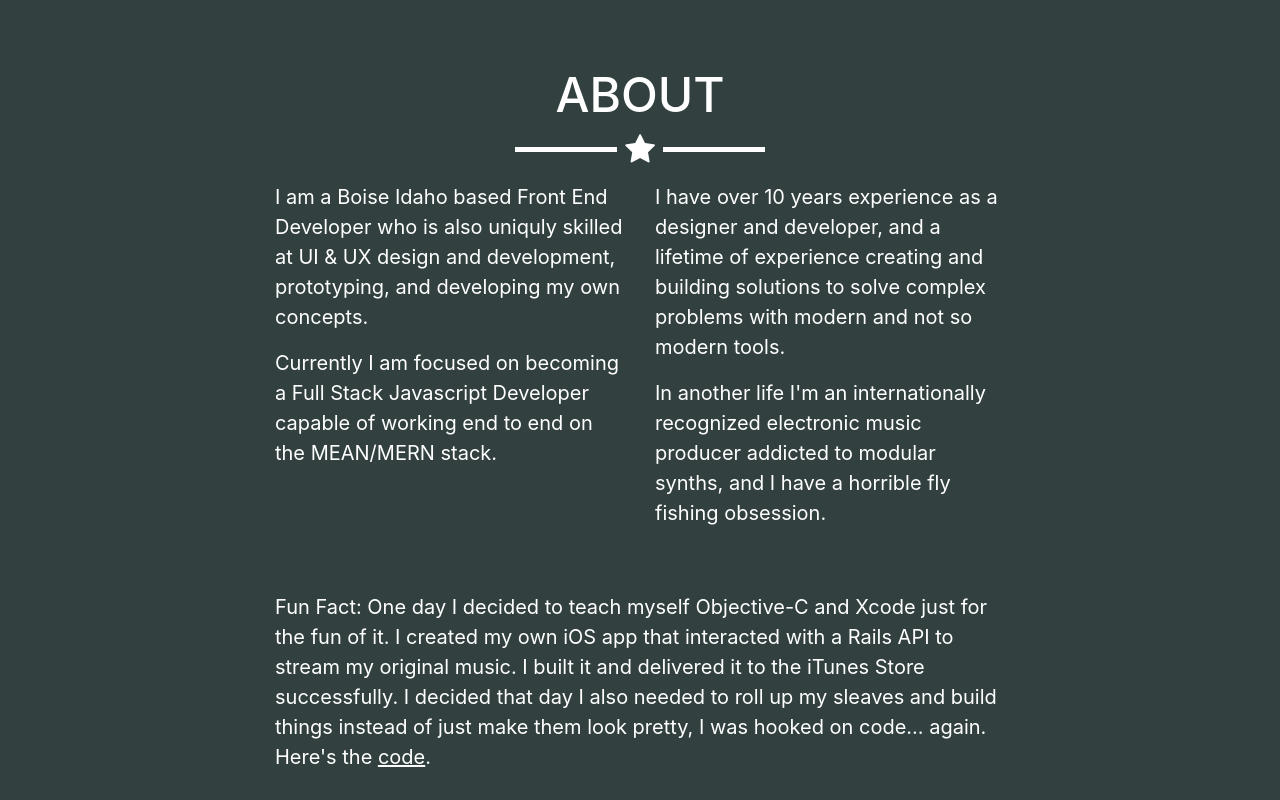
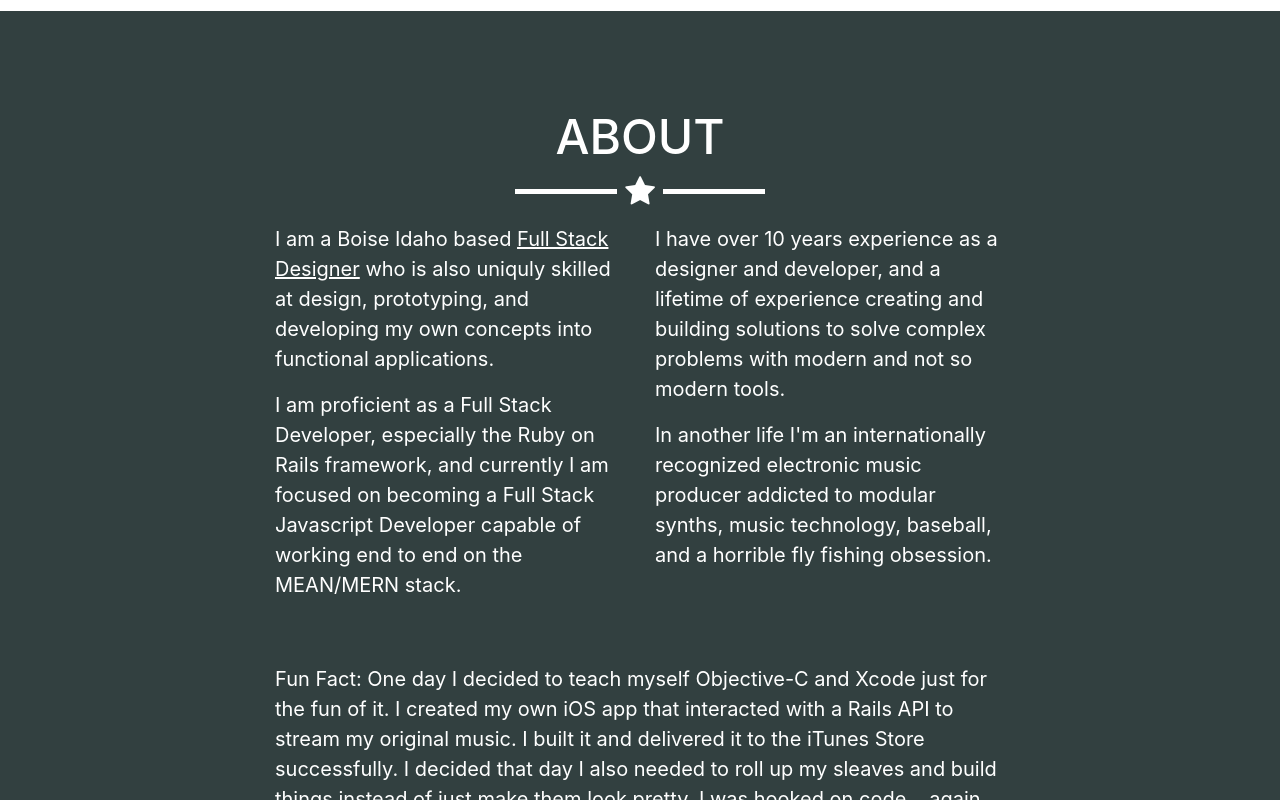
Before and after one commit to davidealva/work.davidalvardo.com, a website with bundled scripts: page index.html in a window 1280 px wide. Shown: the part 1836-2636 px from the top of the page. Built offline with nearby package versions, Linux system fonts and the light colour scheme; files whose address does not match are found by name.

Commit message:
Fix titles

```diff
--- a/index.html
+++ b/index.html
@@ -56,7 +56,7 @@
         <div class="intro-text">
           <span class="name">David Alvarado</span>
           <hr class="star-light">
-          <span class="skills">Front End Developer | UI Designer | UX Designer</span>
+          <span class="skills">Full Stack Designer | Full Stack Developer <br> Ruby on Rails Developer</span>
         </div>
       </div>
     </header>
@@ -145,12 +145,13 @@
         <hr class="star-light">
         <div class="row">
           <div class="col-lg-4 ml-auto">
-            <p>I am a Boise Idaho based Front End Developer who is also uniquly skilled at UI & UX design and development, prototyping, and developing my own concepts.</p>
-            <p>Currently I am focused on becoming a Full Stack Javascript Developer capable of working end to end on the MEAN/MERN stack.</p>
+            <p>I am a Boise Idaho based <a href="https://www.webdesignerdepot.com/2015/06/what-is-a-full-stack-designer-and-should-you-be-one/" target="_blank">Full Stack Designer</a> who is also uniquly skilled at design, prototyping, and developing my own concepts into functional applications.</p>
+
+            <p>I am proficient as a Full Stack Developer, especially the Ruby on Rails framework, and currently I am focused on becoming a Full Stack Javascript Developer capable of working end to end on the MEAN/MERN stack.</p>
           </div>
           <div class="col-lg-4 mr-auto">
             <p>I have over 10 years experience as a designer and developer, and a lifetime of experience creating and building solutions to solve complex problems with modern and not so modern tools.</p>
-            <p>In another life I'm an internationally recognized electronic music producer addicted to modular synths, and I have a horrible fly fishing obsession.</p>
+            <p>In another life I'm an internationally recognized electronic music producer addicted to modular synths, music technology, baseball, and a horrible fly fishing obsession.</p>
           </div>
           <div class="col-lg-8 mx-auto">
             <br><br>
```
Also changed, not shown: 1 other file.
